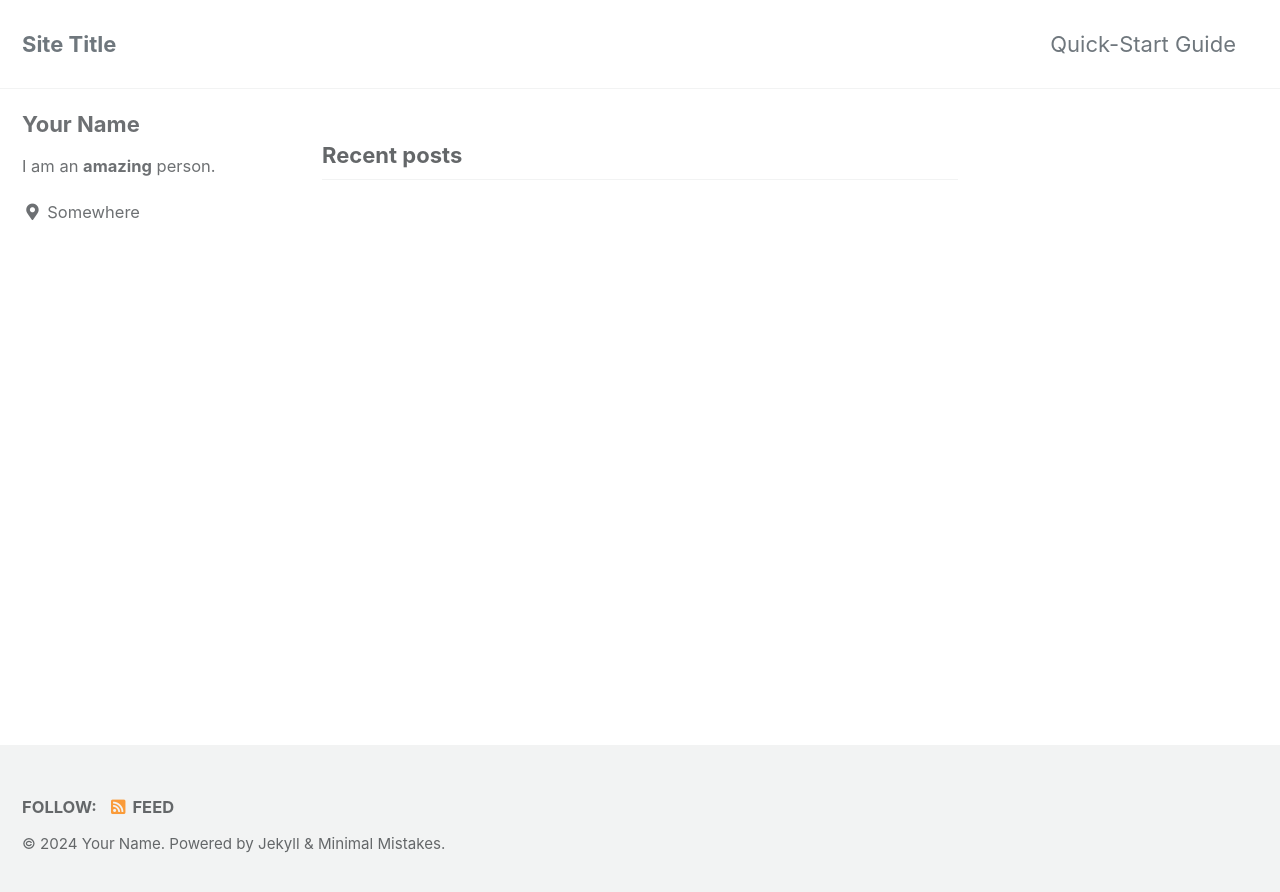
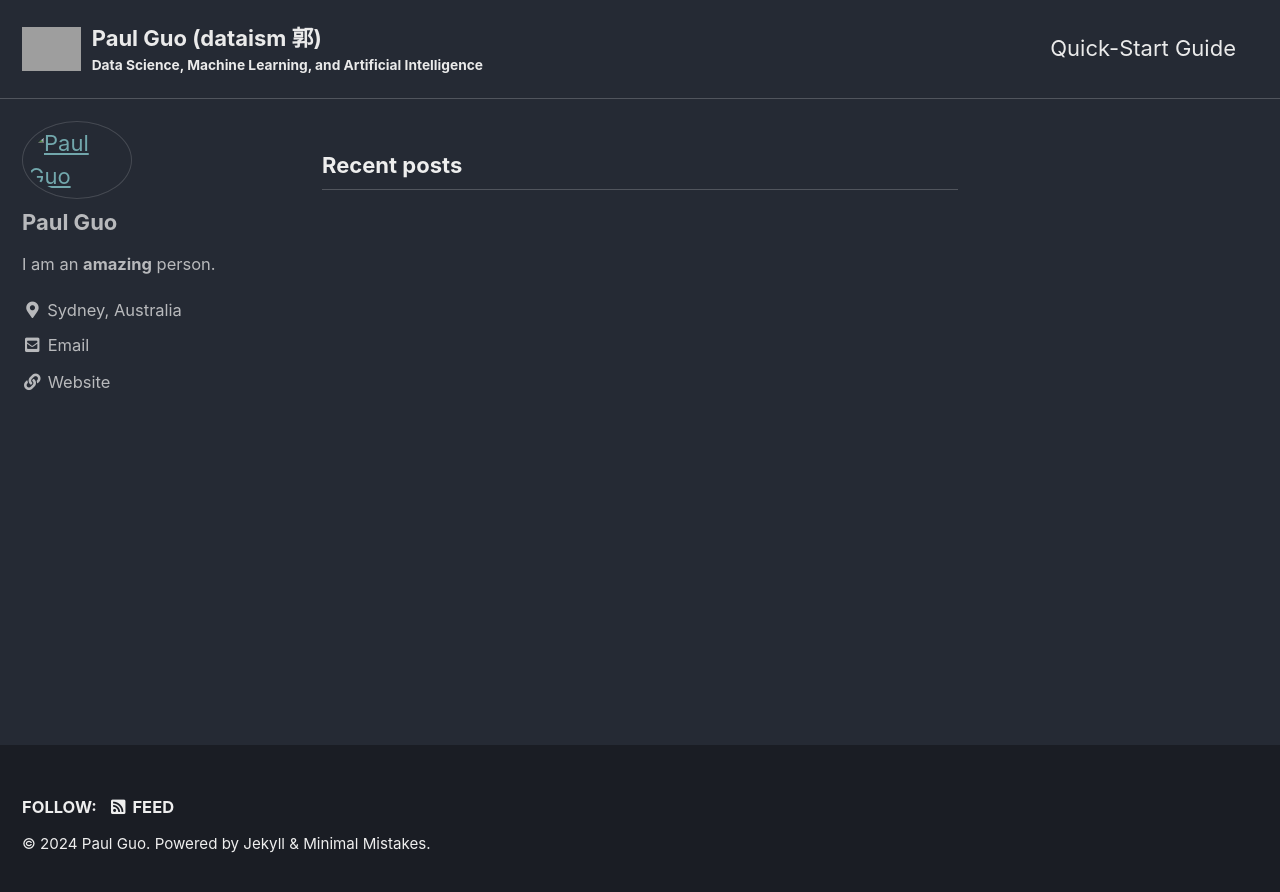
Before and after one commit to cove9988/cove9988.github.io, a Jekyll site: the page built from index.html, in a window 1280 px wide. Shown: the top 892 px of the page. Built offline with Jekyll 4.4.1, drawn with Linux system fonts in a browser that asks for light colours; cached includes are drawn as plain includes; the list of posts is cut into pages by our own code; grey boxes are pictures that could not be loaded.

Commit message:
modefied config.yml

```diff
--- a/_config.yml
+++ b/_config.yml
@@ -10,22 +10,22 @@
 # Review documentation to determine if you should use `theme` or `remote_theme`
 # https://mmistakes.github.io/minimal-mistakes/docs/quick-start-guide/#installing-the-theme
 
-# theme                  : "minimal-mistakes-jekyll"
-# remote_theme           : "mmistakes/minimal-mistakes"
-minimal_mistakes_skin    : "default" # "air", "aqua", "contrast", "dark", "dirt", "neon", "mint", "plum", "sunrise"
+theme                  : "minimal-mistakes-jekyll"
+remote_theme           : "mmistakes/minimal-mistakes"
+minimal_mistakes_skin    : "dark" # "air", "aqua", "contrast", "dark", "dirt", "neon", "mint", "plum", "sunrise"
 
 # Site Settings
 locale                   : "en-US"
-title                    : "Site Title"
+title                    : "Paul Guo (dataism 郭)"
 title_separator          : "-"
-subtitle                 : # site tagline that appears below site title in masthead
-name                     : "Your Name"
-description              : "An amazing website."
-url                      : # the base hostname & protocol for your site e.g. "https://mmistakes.github.io"
-baseurl                  : # the subpath of your site, e.g. "/blog"
-repository               : # GitHub username/repo-name e.g. "mmistakes/minimal-mistakes"
-teaser                   : # path of fallback teaser image, e.g. "/assets/images/500x300.png"
-logo                     : # path of logo image to display in the masthead, e.g. "/assets/images/88x88.png"
+subtitle                 : "Data Science, Machine Learning, and Artificial Intelligence"
+name                     : "Paul Guo"
+description              : "Passionate about data science, machine learning, and artificial intelligence, I firmly believe that the singularity and the development of general artificial intelligence (gAI) are evolutionary steps towards transforming human beings into hybrid carbon-silicon being (Homo Sapiens 2). I enjoy sharing my insights and experiences in this exciting field."
+url                      : "https://cove9988.github.io"
+baseurl                  : "/blog"
+repository               : "github.com/cove9988"
+teaser                   : "/assets/images/500x300.png"
+logo                     : "/assets/images/88x88.png"
 masthead_title           : # overrides the website title displayed in the masthead, use " " for no title
 # breadcrumbs            : false # true, false (default)
 words_per_minute         : 200
@@ -104,18 +104,18 @@ analytics:
 
 # Site Author
 author:
-  name             : "Your Name"
-  avatar           : # path of avatar image, e.g. "/assets/images/bio-photo.jpg"
+  name             : "Paul Guo"
+  avatar           : "/assets/images/bio-photo.jpg"
   bio              : "I am an **amazing** person."
-  location         : "Somewhere"
+  location         : "Sydney, Australia"
   email            :
   links:
     - label: "Email"
       icon: "fas fa-fw fa-envelope-square"
-      # url: "mailto:your.name@email.com"
+      url: "mailto:cove9988@gmail.com"
     - label: "Website"
       icon: "fas fa-fw fa-link"
-      # url: "https://your-website.com"
+      url: "https://cove9988.github.io"
     - label: "Twitter"
       icon: "fab fa-fw fa-twitter-square"
       # url: "https://twitter.com/"
@@ -124,7 +124,7 @@ author:
       # url: "https://facebook.com/"
     - label: "GitHub"
       icon: "fab fa-fw fa-github"
-      # url: "https://github.com/"
+      # url: "https://github.com/cove9988"
     - label: "Instagram"
       icon: "fab fa-fw fa-instagram"
       # url: "https://instagram.com/"
```
